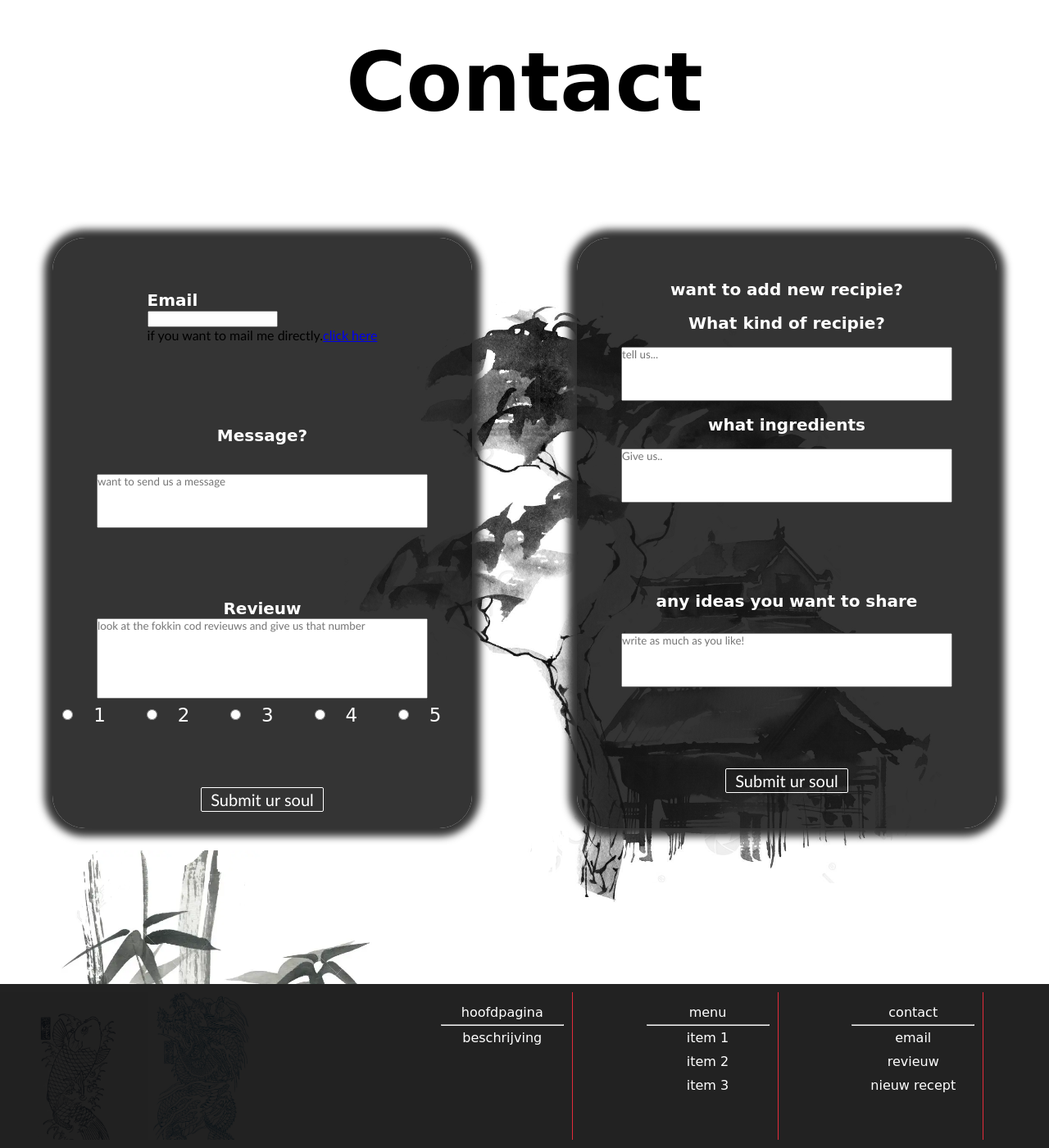
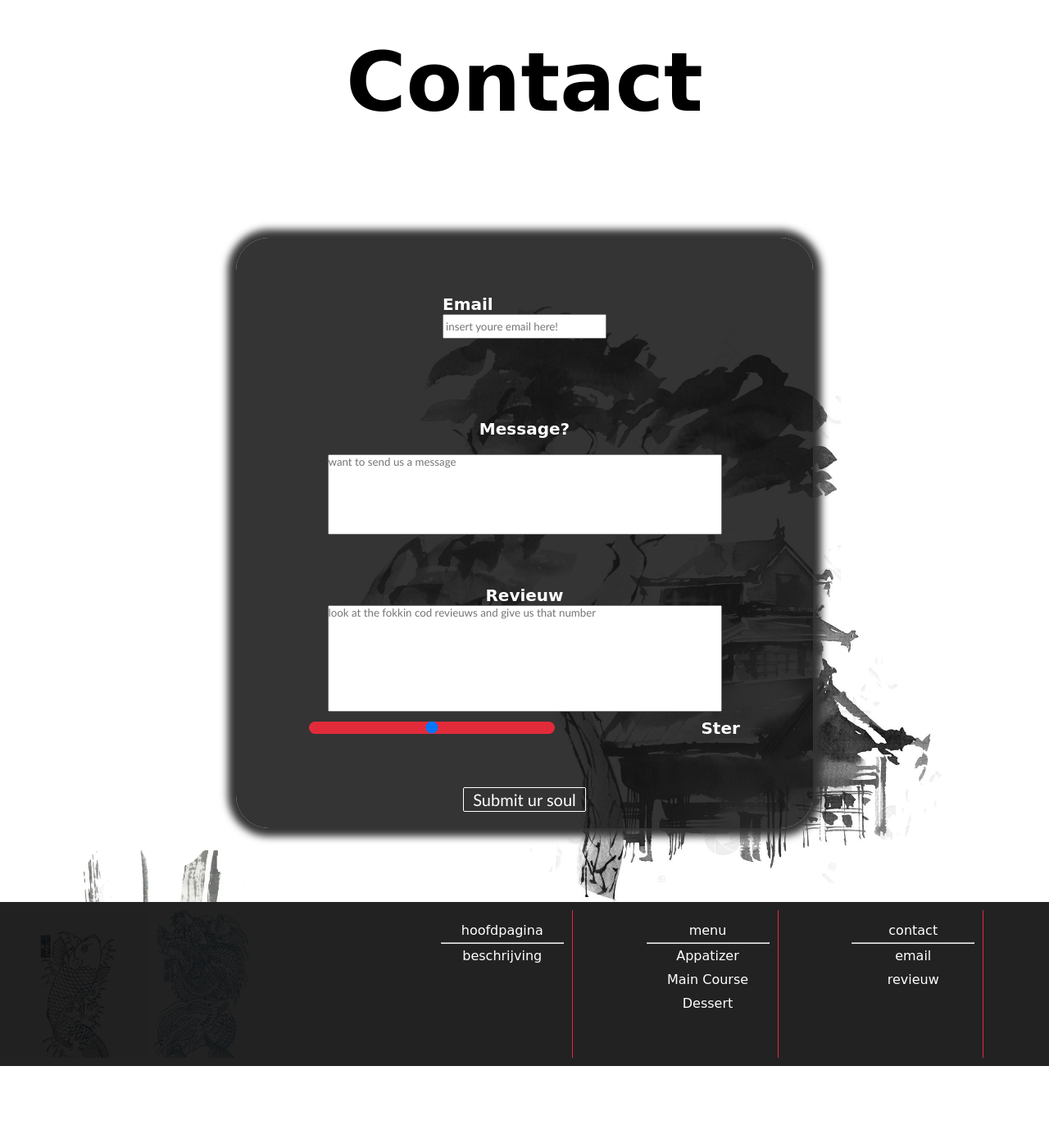
Before and after one commit to Draagn282/Sushi-like-a-dragon, a PHP site: page / in a window 1280 px wide. Shown: the part 3520-4920 px from the top of the page at 82% size. After the commit the page ends 4820 px from the top, so only its background shows below. Run offline with PHP 8.4, Linux system fonts and the light colour scheme; tables that the repository leaves empty or names only in its code hold one stand-in row (values such as "Sample post"); some web fonts are replaced.

Commit message:
ok dus nu werkt het

```diff
--- a/css/styles.css
+++ b/css/styles.css
@@ -449,6 +449,8 @@
   height: 900px;
   display: flex;
   flex-direction: row;
+  justify-content: space-around;
+  align-items: center;
 }
 
 input[type="radio"] {
@@ -457,7 +459,89 @@
   font-weight: 900;
   font-family: "Finger Paint", cursive;
 }
+input[type="range"] {
+  width: 300px;
+  background-color: transparent;
+}
+input[type="range"]:focus {
+  outline: none;
+}
+input[type="range"]::-webkit-slider-runnable-track {
+  background: var(--red);
+  border: 2.8px solid rgba(1, 1, 1, 0);
+  border-radius: 13.1px;
+  width: 100%;
+  height: 15px;
+  cursor: pointer;
+}
+input[type="range"]::-webkit-slider-thumb {
+  margin-top: -3.5px;
+  width: 25px;
+  height: 25px;
+  background: #ffffff;
+  border: 1.9px solid rgba(255, 0, 0, 0);
+  border-radius: 33px;
+  cursor: pointer;
+}
+input[type="range"]:focus::-webkit-slider-runnable-track {
+  background: var(--lightred);
+}
+input[type="range"]::-moz-range-track {
+  background: var(--red);
+  border: 2.8px solid rgba(1, 1, 1, 0);
+  border-radius: 13.1px;
+  width: 100%;
+  height: 21.3px;
+  cursor: pointer;
+}
+input[type="range"]::-moz-range-thumb {
+  width: 20px;
+  height: 20px;
+  background: #ffffff;
+  border: 1.9px solid rgba(255, 0, 0, 0);
+  border-radius: 33px;
+  cursor: pointer;
+}
+input[type="range"]::-ms-track {
+  background: transparent;
+  border-color: transparent;
+  border-width: 0.35px 0;
+  color: transparent;
+  width: 100%;
+  height: 21.3px;
+  cursor: pointer;
+}
+input[type="range"]::-ms-fill-lower {
+  background: #ff0030;
+  border: 2.8px solid rgba(1, 1, 1, 0);
+  border-radius: 26.2px;
+}
+input[type="range"]::-ms-fill-upper {
+  background: #ff0030;
+  border: 2.8px solid rgba(1, 1, 1, 0);
+  border-radius: 26.2px;
+}
+input[type="range"]::-ms-thumb {
+  width: 20px;
+  height: 20px;
+  background: #ffffff;
+  border: 1.9px solid rgba(255, 0, 0, 0);
+  border-radius: 33px;
+  cursor: pointer;
+  margin-top: 0px;
+}
+input[type="range"]:focus::-ms-fill-lower {
+  background: #ff0030;
+}
+input[type="range"]:focus::-ms-fill-upper {
+  background: #ff0030;
+}
 
+input[type="email"] {
+  width: 200px;
+  height: 30px;
+  padding: 2px;
+}
 .contact_t {
   color: white;
   font-size: 20px;
@@ -474,7 +558,7 @@
 }
 
 .contact_form {
-  width: 80%;
+  width: 55%;
   height: 80%;
   border-radius: 40px;
   box-shadow: 0px 0px 10px 10px #333333;
--- a/index.php
+++ b/index.php
@@ -31,7 +31,7 @@
         <a href="#hoofdpagina"><button class="nav_butn">hoofdpagina</button></a>
         <a href="#menu"><button class="nav_butn">menu</button></a>
         <a href="#contact"><button class="nav_butn">contact</button></a>
-        <a href="./backroom.php"><button class="nav_butn">back</button></a>
+        <!-- <a href="./backroom.php"><button class="nav_butn">back</button></a> -->
         <a href="./login.php"><button class="nav_butn">log</button></a>
       </div>
     </div>
@@ -177,78 +177,40 @@
     <div class="base_contact_div">
 
       <div class="contact_div" >
-        <div class="contact_left">
+
           <div class="contact_form">
             <div class="contact_email">
-              <form method="post" action="phpmethods/score.php">
+              <form method="post" action="phpmethods/insert_score.php">
                   <p class="contact_t">
                     Email
                   </p>
                   <div class="email_ownmail">
                     <label for="email"></label>
-                  <input type="email" id="email" name="email">
+                  <input type="email" id="email" name="email" placeholder="insert youre email here!">
                   </div>
-                  <div class="email_ourmail">
-                    <p>
-                    if you want to mail me directly.
-                  </p>
-                  <p><a href="1186391@student.roc-nijmegen.nl">click here</a></p>
-                  </div>
+
                 </div>
                 <div class="contact_message">
                   <p class="contact_t">
                     Message?
                   </p>
-                  <textarea id="w3review" name="bericht" rows="4" cols="50" placeholder="want to send us a message"></textarea>
+                  <textarea id="w3review" name="bericht" rows="6" cols="60" placeholder="want to send us a message"></textarea>
                 </div>
                 <div class="contact_revieuw">
                   <p class="contact_t">
                     Revieuw
                   </p>
-                  <textarea id="w3review" name="review" rows="6" cols="50" placeholder="look at the fokkin cod revieuws and give us that number"></textarea>
+                  <textarea id="w3review" name="review" rows="8" cols="60" placeholder="look at the fokkin cod revieuws and give us that number"></textarea>
                   <div class="revieuw_star">
-                  <input type="radio" id="html" name="fav_language" value="HTML">
-                  <label class="star" for="html">1</label><br>
-                  <input type="radio" id="html" name="fav_language" value="HTML">
-                  <label class="star" for="html">2</label><br>
-                  <input type="radio" id="html" name="fav_language" value="HTML">
-                  <label class="star" for="html">3</label><br>
-                  <input type="radio" id="html" name="fav_language" value="HTML">
-                  <label class="star" for="html">4</label><br>
-                  <input type="radio" id="html" name="fav_language" value="HTML">
-                  <label class="star" for="html">5</label><br>
+                    <input type="range" id="volume" name="ster" min="1" max="5" step="1">
+                    <p class="contact_t">
+                      Ster
+                    </p>
                         </div>
                       </div>
-                  <input type="submit" name="sub" value="Submit ur soul">
+                  <input type="submit" name="rate" value="Submit ur soul">
                 </div>
-            </form>
-        </div>
-        <div class="contact_right">
-          <div class="contact_addnew">
-            <div class="contact_recipe">
-              <p class="contact_t">
-                want to add new recipie?
-              </p>
-              <p class="contact_t">
-                What kind of recipie?
-              </p>
-              <textarea id="w3review" name="w3review" rows="4" cols="50" placeholder="tell us..."></textarea>
-              <p class="contact_t">
-                what ingredients
-              </p>
-              <textarea id="w3review" name="w3review" rows="4" cols="50" placeholder="Give us.."></textarea>
-             </div>
-             <div class="contact_ideas">
-                <p class="contact_t">
-                  any ideas you want to share
-                </p>
-                <textarea id="w3review" name="w3review" rows="4" cols="50" placeholder="write as much as you like!"></textarea>
-             </div>
-            <input type="submit" name="sub" value="Submit ur soul">
-          </div>
-        </div>
-      </div>
-    </div>
+            </form>          </div>
     <div class="foot_main_div">
       <div class="footer_middle_div">
         <div class="footer_logo_div">
@@ -264,16 +226,15 @@
             <ul class="footer_list">
               <li><a href="#menu">menu</a></li>
               <hr class="footer_hr" />
-              <li><a href="#menu1">item 1</a></li>
-              <li><a href="#menu2">item 2</a></li>
-              <li><a href="#menu3">item 3</a></li>
+              <li><a href="#menu1">Appatizer</a></li>
+              <li><a href="#menu2">Main Course</a></li>
+              <li><a href="#menu3">Dessert</a></li>
             </ul>
             <ul class="footer_list">
               <li><a href="#contact">contact</a></li>
               <hr class="footer_hr" />
               <li><a href="#contact">email</a></li>
               <li><a href="#contact">revieuw</a></li>
-              <li><a href="#contact">nieuw recept</a></li>
             </ul>
         </div>
 
```
Also changed, not shown: backroom.php (+5 -4 lines), phpmethods/insert_item.php (+7 -1 lines), phpmethods/insert_score.php (added, +21 -0 lines), phpmethods/score.php (deleted, +0 -19 lines), update.php (+7 -19 lines).
